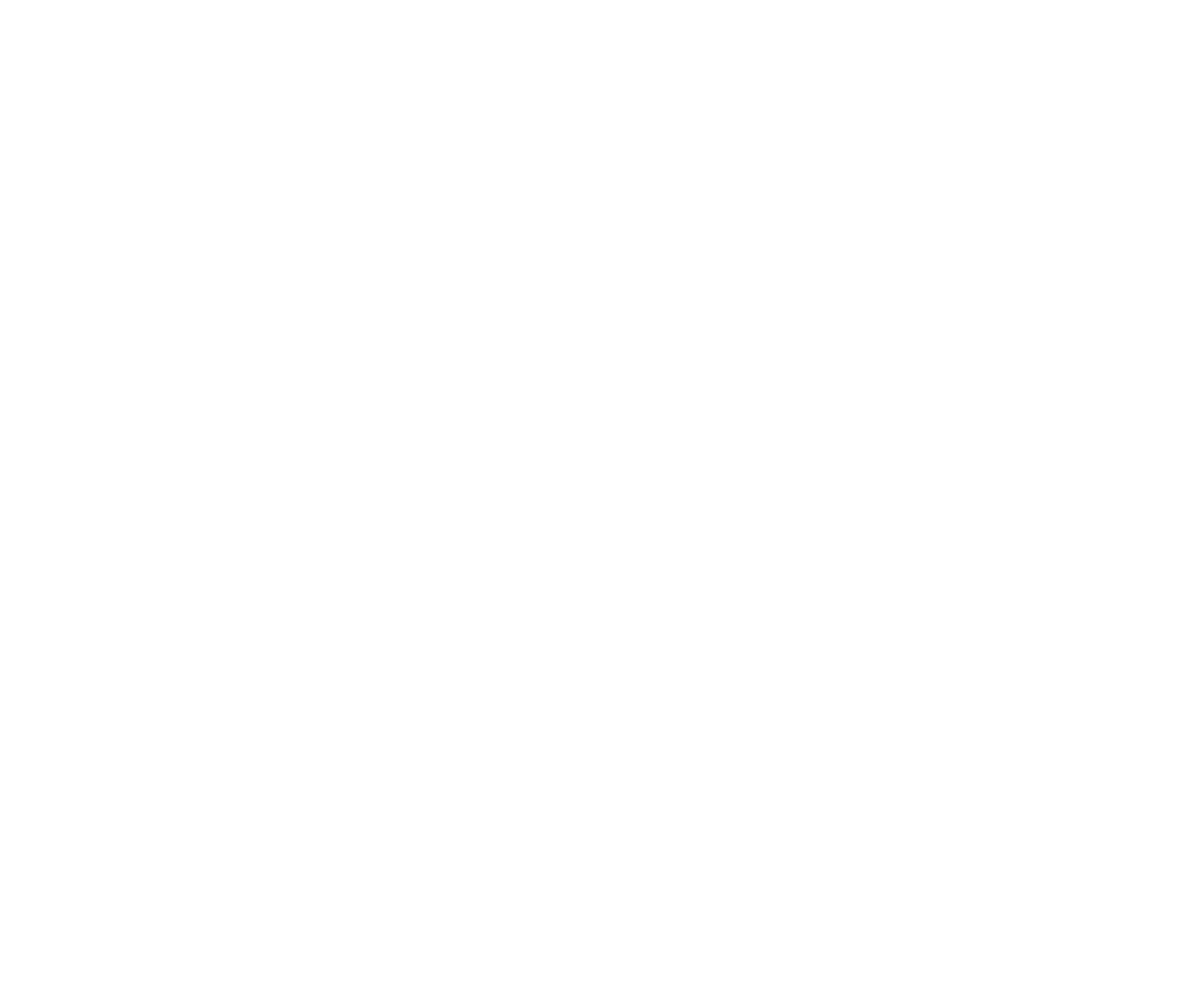
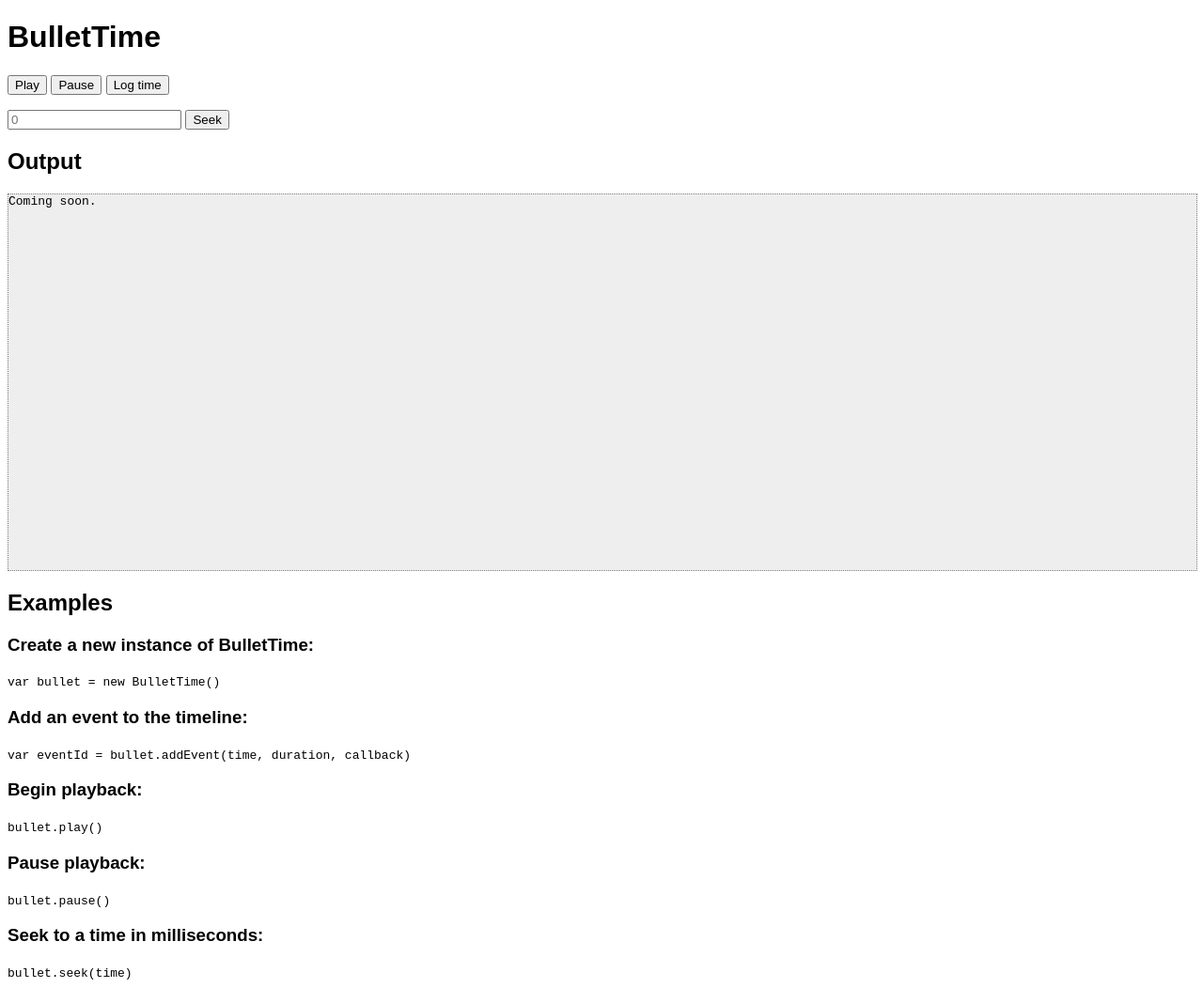
Before and after one commit to acmertz/intermezzo.js, a website: page index.html in a window 1280 px wide. Shown: the whole page at 94% size. Before the commit the page ends 800 px from the top, so only its background shows below. Drawn offline with Linux system fonts and the light colour scheme.

Commit message:
Add examples and placeholder output container

```diff
--- a/index.html
+++ b/index.html
@@ -1,7 +1,52 @@
 <!doctype html>
 <html>
-    <head></head>
+    <head>
+        <meta charset="utf-8">
+        <title>BulletTime</title>
+        <style>
+            body{font-family:sans-serif}
+            .output {
+                display: block;
+                border: 1px dotted gray;
+                height: 400px;
+                width: 100%;
+                overflow-y: scroll;
+                overflow-x: auto;
+                background-color: #eee;
+            }
+        </style>
+    </head>
     <body>
         <script src="bullet-time.js"></script>
+        <script>var bullet = new BulletTime();</script>
+        <h1>BulletTime</h1>
+        <p>
+            <button type="button" onclick="bullet.play()">Play</button>
+            <button type="button" onclick="bullet.pause()">Pause</button>
+            <button type="button" onclick="bullet.time()">Log time</button>
+        </p>
+        <p>
+            <input type="number" placeholder="0" class="seek-time">
+            <button type="button" onclick="bullet.seek(document.getElementsByClassName('seek-time')[0].value)">Seek</button>
+        </p>
+
+        <h2>Output</h2>
+        <code class="output">Coming soon.</code>
+
+        <h2>Examples</h2>
+        <h3>Create a new instance of BulletTime:</h3>
+        <code>var bullet = new BulletTime()</code>
+
+        <h3>Add an event to the timeline:</h3>
+        <code>var eventId = bullet.addEvent(time, duration, callback)</code>
+
+        <h3>Begin playback:</h3>
+        <code>bullet.play()</code>
+
+        <h3>Pause playback:</h3>
+        <code>bullet.pause()</code>
+
+        <h3>Seek to a time in milliseconds:</h3>
+        <code>bullet.seek(time)</code>
     </body>
 </html>
```
